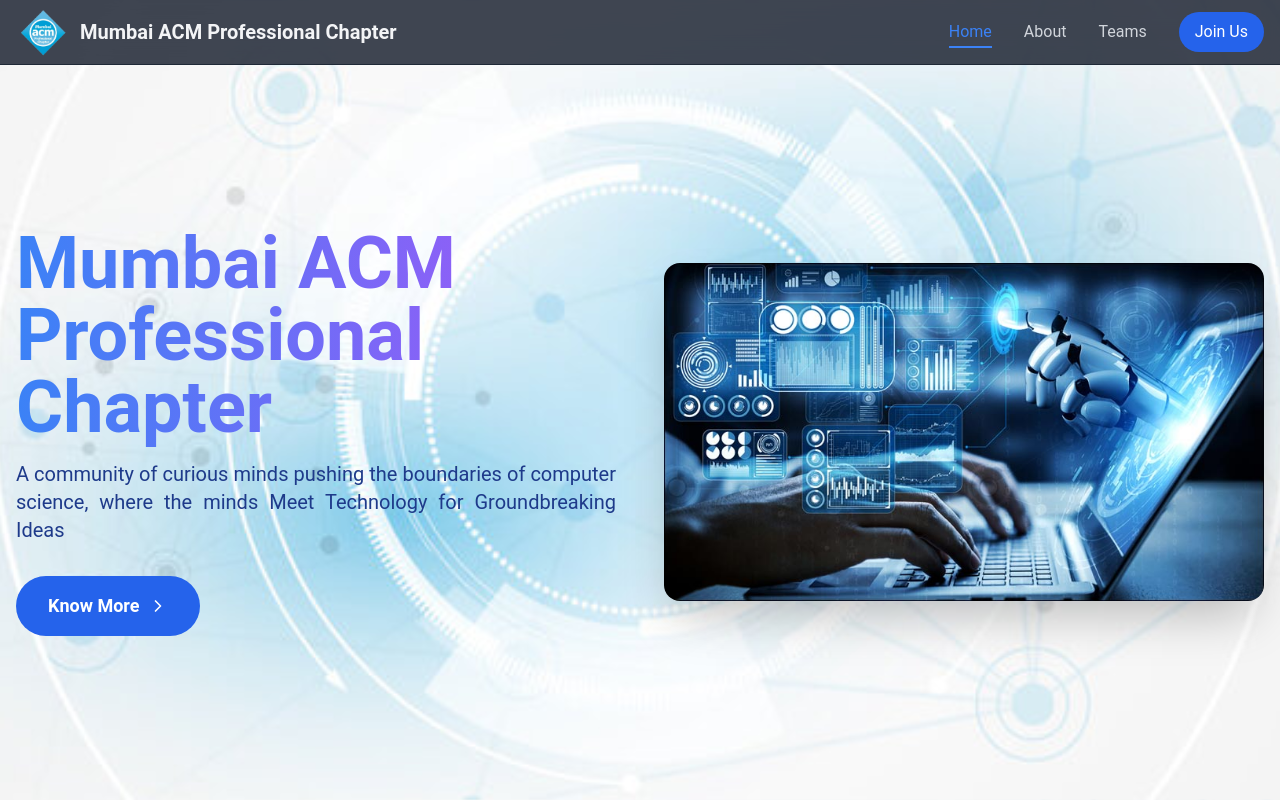
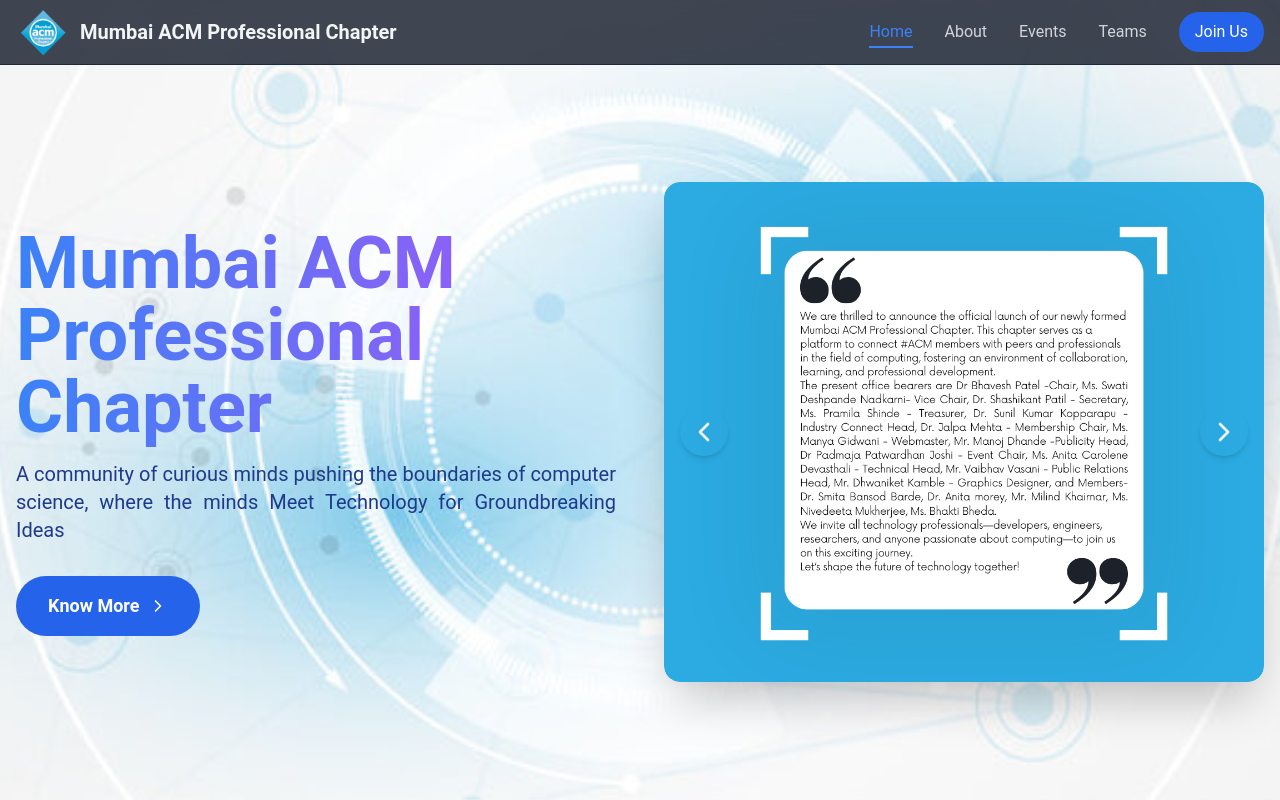
Before and after one commit to ShreedharJoshi31/acm-website, a React (Vite) app: page / in a window 1280 px wide. Shown: the top 800 px of the page. Built offline with nearby package versions, Linux system fonts and the light colour scheme.

Commit message:
Homepage message and Events page addition.

```diff
--- a/src/App.tsx
+++ b/src/App.tsx
@@ -1,4 +1,3 @@
-import React from "react";
 import { BrowserRouter as Router, Routes, Route } from "react-router-dom";
 import { Navbar } from "./components/Navbar";
 import { Footer } from "./components/Footer";
@@ -18,7 +17,7 @@
         <Routes>
           <Route path="/" element={<Home />} />
           <Route path="/about" element={<About />} />
-          {/* <Route path="/events" element={<Events />} /> */}
+          <Route path="/events" element={<Events />} />
           <Route path="/teams" element={<Teams />} />
           <Route path="/joinus" element={<JoinUs />} />
         </Routes>
--- /dev/null
+++ b/src/components/Carousel.tsx
@@ -0,0 +1,76 @@
+import { useState, useEffect } from "react";
+import { motion, AnimatePresence } from "framer-motion";
+import { ChevronLeft, ChevronRight } from "lucide-react";
+
+const slides = [
+  { type: "image", src: "/Message.png", alt: "ACM Message" },
+  { type: "image", src: "/homeimage.bmp", alt: "Tech collaboration" },
+];
+
+export const Carousel = () => {
+  const [currentSlide, setCurrentSlide] = useState(0);
+  const [direction, setDirection] = useState(1); // 1 for next, -1 for prev
+  const [autoPlay, setAutoPlay] = useState(true);
+  const slideDuration = 20000; // 20 seconds
+
+  const nextSlide = () => {
+    setDirection(1);
+    setCurrentSlide((prev) => (prev + 1) % slides.length);
+    resetAutoPlay();
+  };
+
+  const prevSlide = () => {
+    setDirection(-1);
+    setCurrentSlide((prev) => (prev - 1 + slides.length) % slides.length);
+    resetAutoPlay();
+  };
+
+  const resetAutoPlay = () => {
+    setAutoPlay(false);
+    setTimeout(() => setAutoPlay(true), slideDuration);
+  };
+
+  useEffect(() => {
+    if (!autoPlay) return;
+    const interval = setInterval(() => {
+      setDirection(1);
+      setCurrentSlide((prev) => (prev + 1) % slides.length);
+    }, slideDuration);
+    return () => clearInterval(interval);
+  }, [autoPlay]);
+
+  return (
+    <div className="relative rounded-2xl overflow-hidden shadow-2xl w-full h-[500px] flex justify-center items-center">
+      {/* Navigation Buttons */}
+      <button
+        onClick={prevSlide}
+        className="absolute left-4 z-10 bg-transparent p-2 rounded-full shadow-md hover:bg-gray-200 transition"
+      >
+        <ChevronLeft size={32} />
+      </button>
+
+      <button
+        onClick={nextSlide}
+        className="absolute right-4 z-10 bg-transparent p-2 rounded-full shadow-md hover:bg-gray-200 transition"
+      >
+        <ChevronRight size={32} />
+      </button>
+
+      {/* Slide Content with Fixed Direction */}
+      <div className="relative w-full h-full overflow-hidden">
+        <AnimatePresence mode="wait">
+          <motion.img
+            key={slides[currentSlide].src}
+            src={slides[currentSlide].src}
+            alt={slides[currentSlide].alt}
+            initial={{ x: direction * 1000, opacity: 1 }}
+            animate={{ x: 0, opacity: 1 }}
+            exit={{ x: direction * -1000, opacity: 1 }} // Ensures exit follows swipe direction
+            transition={{ duration: 0.3, ease: "linear" }}
+            className="absolute w-full h-full object-cover rounded-2xl"
+          />
+        </AnimatePresence>
+      </div>
+    </div>
+  );
+};
--- a/src/components/EventModal.tsx
+++ b/src/components/EventModal.tsx
@@ -1,4 +1,3 @@
-import React from 'react';
 import { motion, AnimatePresence } from 'framer-motion';
 import { X, Calendar, MapPin, Clock } from 'lucide-react';
 
--- a/src/components/Events.tsx
+++ b/src/components/Events.tsx
@@ -1,4 +1,3 @@
-import React from 'react';
 import { Calendar, MapPin, Clock } from 'lucide-react';
 
 const events = [
--- a/src/components/Navbar.tsx
+++ b/src/components/Navbar.tsx
@@ -1,6 +1,6 @@
-import React, { useState } from "react";
+import { useState } from "react";
 import { Link, useLocation } from "react-router-dom";
-import { Menu, X, Code2 } from "lucide-react";
+import { Menu, X } from "lucide-react";
 import { motion } from "framer-motion";
 
 export const Navbar = () => {
@@ -10,7 +10,7 @@
   const links = [
     { href: "/", label: "Home" },
     { href: "/about", label: "About" },
-    // { href: "/events", label: "Events" },
+    { href: "/events", label: "Events" },
     { href: "/teams", label: "Teams" },
   ];
 
--- a/src/pages/Events.tsx
+++ b/src/pages/Events.tsx
@@ -1,9 +1,19 @@
-import React, { useState } from "react";
+import { useState } from "react";
 import { motion } from "framer-motion";
-import { Calendar, MapPin, Clock, Code2 } from "lucide-react";
+import { Calendar, MapPin, Clock } from "lucide-react";
 import { EventModal } from "../components/EventModal";
 
-const events = [
+interface Event {
+  title: string;
+  date: string;
+  time: string;
+  location: string;
+  description: string;
+  image: string;
+  category: string;
+}
+
+const events: Event[] = [
   {
     title: "Hackathon 2024",
     date: "2024-04-15",
@@ -51,17 +61,22 @@
 ];
 
 export const Events = () => {
-  const [selectedEvent, setSelectedEvent] = useState(null);
+  const [selectedEvent, setSelectedEvent] = useState<Event | null>(null);
 
   return (
-    <div className="pt-16">
-      <EventModal
-        event={selectedEvent}
-        onClose={() => setSelectedEvent(null)}
-      />
+    <div
+      style={{
+        backgroundImage: `url(/backgroundAbout.bmp)`,
+        backgroundSize: "cover",
+        backgroundPosition: "center",
+        backgroundAttachment: "fixed",
+      }}
+      className="pt-16"
+    >
+      <EventModal event={selectedEvent} onClose={() => setSelectedEvent(null)} />
 
       {/* Hero Section */}
-      <section className="relative py-20 bg-gradient-to-br from-blue-900/20 to-purple-900/20">
+      <section className="relative bg-transparent">
         <div className="container mx-auto px-4">
           <motion.div
             initial={{ opacity: 0, y: 20 }}
@@ -69,11 +84,18 @@
             transition={{ duration: 0.6 }}
             className="max-w-3xl mx-auto text-center"
           >
-            <Code2 className="w-16 h-16 text-blue-500 mx-auto mb-6" />
-            <h1 className="text-4xl md:text-5xl font-bold mb-6">
+            {/*<Code2 className="w-16 h-16 text-blue-500 mx-auto mb-6" />*/}
+            <div className="flex justify-center mb-2">
+            <img
+              src="/ACM-logo.png"
+              className="w-52 h-52 md:w-60 md:h-60 object-contain"
+              alt="ACM Logo"
+            />
+            </div>
+            <h1 className="text-4xl md:text-5xl font-bold mb-6 text-blue-900">
               Upcoming Events
             </h1>
-            <p className="text-xl text-gray-300">
+            <p className="text-xl text-blue-900">
               Join us for exciting events, workshops, and competitions designed
               to enhance your skills and expand your network.
             </p>
@@ -105,9 +127,7 @@
                     {event.category}
                   </div>
                   <div className="absolute bottom-0 left-0 right-0 p-6">
-                    <h3 className="text-xl font-semibold mb-4">
-                      {event.title}
-                    </h3>
+                    <h3 className="text-xl font-semibold mb-4 text-white">{event.title}</h3>
                     <div className="space-y-2 text-gray-400">
                       <div className="flex items-center gap-2">
                         <Calendar className="w-4 h-4" />
--- a/src/pages/Home.tsx
+++ b/src/pages/Home.tsx
@@ -1,9 +1,8 @@
-import React from "react";
 import { motion } from "framer-motion";
 import { ChevronRight } from "lucide-react";
 import { WhyJoinUs } from "../components/WhyJoinUs";
 import { useNavigate } from "react-router-dom";
-import { Navbar } from "../components/Navbar"; // Importing the Navbar component
+import { Carousel } from "../components/Carousel";
 
 export const Home = () => {
   const navigate = useNavigate();
@@ -16,8 +15,6 @@
         backgroundAttachment: "fixed",
       }}
     >
-
-
       {/* Hero Section */}
       <section className="relative min-h-screen flex items-center pt-16 overflow-hidden">
         {/* Removed the AnimatedHeroBackground to prevent any overlay effect */}
@@ -57,14 +54,7 @@
               transition={{ duration: 0.6, delay: 0.3 }}
               className="relative"
             >
-              <div className="relative rounded-2xl overflow-hidden shadow-2xl">
-                <img
-                  src="/homeimage.bmp"
-                  alt="Tech collaboration"
-                  className="w-full h-auto"
-                />
-                {/* Removed gradient overlay to ensure the original image color is visible */}
-              </div>
+              <Carousel />
               {/*<motion.div
                 animate={{
                   scale: [1, 1.1, 1],
--- a/src/pages/JoinUs.tsx
+++ b/src/pages/JoinUs.tsx
@@ -1,4 +1,3 @@
-import React from "react";
 import { motion } from "framer-motion";
 import TimelineJoinUs from "../components/TimelineJoinUs"; // Adjusted relative import
 
```
Also changed, not shown: public/Message.png (added), 1 other file (tests, documents, lock files or other folders).
